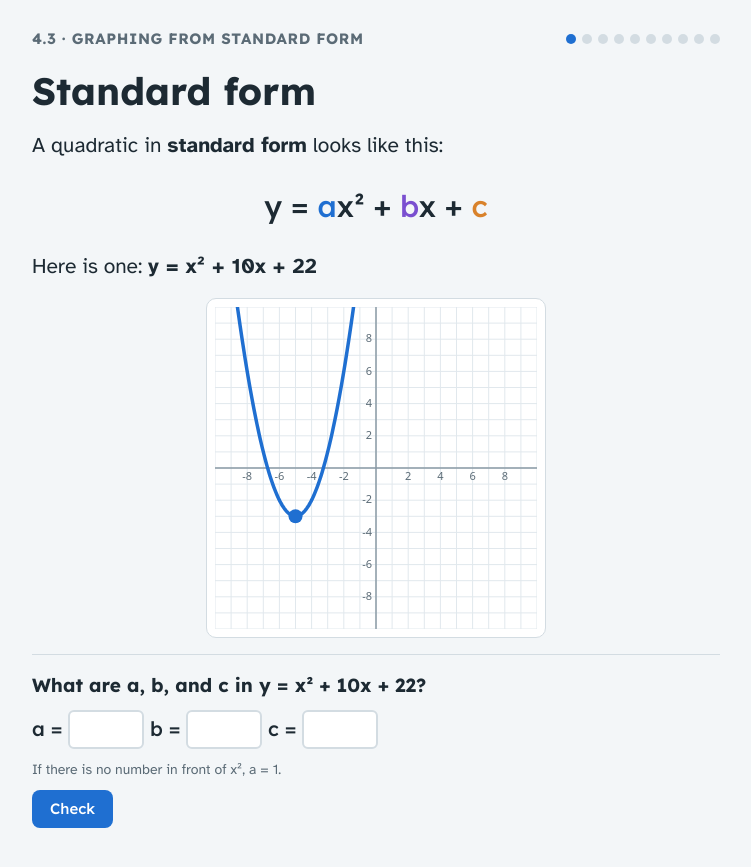
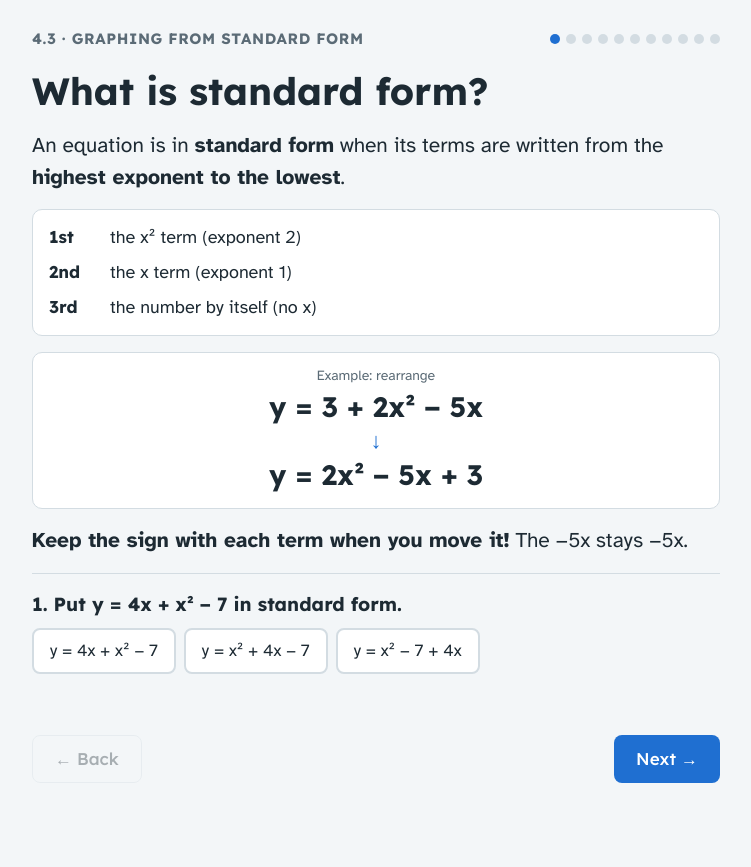
Before and after one commit to dgarvey-lang/4-3-Notes-Graphing-from-Standard-Form, a plain HTML site: page 4-3 Notes Graphing from Standard Form.html in a window 1280 px wide. Shown: the top 867 px of the page, without its empty margins (264-1015 px from the left). After the commit the page ends 839 px from the top, so only its background shows below. Drawn offline with Linux system fonts and the light colour scheme.

Commit message:
Add standard form ordering and a, b, c notes
Co-Authored-By: Claude Opus 5.5 <noreply@anthropic.com>
Claude-Session: https://claude.ai/code/session_01G57LkN1dFFSS8RMkY5UEMV

```diff
--- a/4-3 Notes Graphing from Standard Form.html
+++ b/4-3 Notes Graphing from Standard Form.html
@@ -139,6 +139,15 @@ html, body { overflow-x: clip; }
 .eq .bb { color: var(--up); }
 .eq .cc { color: var(--over); }
 .vread { font-family: var(--display); font-size: 20px; text-align: center; }
+.ex { background: var(--paper); border: 1px solid var(--line); border-radius: 10px; padding: 12px 16px; text-align: center; }
+.ex .eqline { font-family: var(--display); font-weight: 700; font-size: clamp(22px, 5vw, 28px); }
+.ex .arrow { font-size: 22px; color: var(--accent); line-height: 1.2; }
+.rule.abc b { min-width: 2em; font-size: 22px; }
+.rule.abc .ta { color: var(--accent); }
+.rule.abc .tb { color: var(--up); }
+.rule.abc .tc { color: var(--over); }
+.rule.abc span, .rule.order span { font-size: 18px; }
+.rule.order b { min-width: 3em; }
 </style>
 </head>
 <body>
@@ -309,10 +318,41 @@ function numCheck(el, html, answers, okMsg, badMsg, onRight) {
 }
 
 // ---------- steps ----------
+function stepOrder(el) {
+  el.innerHTML = `<h1 class="big">What is standard form?</h1>
+    <p class="big">An equation is in <b>standard form</b> when its terms are written from the <b>highest exponent to the lowest</b>.</p>
+    <div class="rule order">
+      <div><b>1st</b><span>the x² term (exponent 2)</span></div>
+      <div><b>2nd</b><span>the x term (exponent 1)</span></div>
+      <div><b>3rd</b><span>the number by itself (no x)</span></div>
+    </div>
+    <div class="ex">
+      <div class="small muted">Example: rearrange</div>
+      <div class="eqline">y = 3 + 2x² − 5x</div>
+      <div class="arrow">↓</div>
+      <div class="eqline">y = 2x² − 5x + 3</div>
+    </div>
+    <p class="big"><b>Keep the sign with each term when you move it!</b> The −5x stays −5x.</p>`;
+  window.__redraw = null;
+  const qs = [
+    ["1. Put y = 4x + x² − 7 in standard form.", ["y = 4x + x² − 7", "y = x² + 4x − 7", "y = x² − 7 + 4x"], "y = x² + 4x − 7", "x² first, then 4x, then −7."],
+    ["2. Put y = 6 − 3x² + 2x in standard form.", ["y = −3x² + 2x + 6", "y = 3x² + 2x + 6", "y = 2x − 3x² + 6"], "y = −3x² + 2x + 6", "The −3x² keeps its minus sign when it moves to the front."],
+    ["3. Put y = −8x + 5 + 2x² in standard form.", ["y = 2x² + 8x + 5", "y = 2x² + 5 − 8x", "y = 2x² − 8x + 5"], "y = 2x² − 8x + 5", "2x², then −8x, then +5."],
+  ];
+  const ask = i => { if (i < qs.length) question(el, qs[i][0], qs[i][1], qs[i][2], qs[i][3], () => ask(i + 1)); };
+  ask(0);
+}
+
 function stepStandard(el) {
-  el.innerHTML = `<h1 class="big">Standard form</h1>
+  el.innerHTML = `<h1 class="big">Finding a, b, and c</h1>
     <p class="big">A quadratic in <b>standard form</b> looks like this:</p>
     <div class="eq">y = <span class="a">a</span>x² + <span class="bb">b</span>x + <span class="cc">c</span></div>
+    <div class="rule abc">
+      <div><b class="ta">a</b><span>is the number in front of the <b>x²</b> term</span></div>
+      <div><b class="tb">b</b><span>is the number in front of the <b>x</b> term</span></div>
+      <div><b class="tc">c</b><span>is the last number (the number by itself)</span></div>
+    </div>
+    <p class="small muted">Make sure the equation is in standard form first! Keep the signs: in y = 2x² − 5x + 3, b = −5. No number in front of x² means a = 1. Just a minus sign means a = −1.</p>
     <p class="big">Here is one: <b>${stdHTML(1, 10, 22)}</b></p>
     <div class="graph mini"><canvas id="cv"></canvas></div>`;
   const cv = el.querySelector("#cv");
@@ -550,7 +590,7 @@ function stepEnd(el) {
 }
 
 const PROBS = [[1, 10, 22], [2, 4, 2], [-0.5, 4, -12], [-1, -6, -5]];
-const steps = [stepStandard, stepFormula, stepPlug, stepIntercept, stepRules,
+const steps = [stepOrder, stepStandard, stepFormula, stepPlug, stepIntercept, stepRules,
   ...PROBS.map((p, i) => el => problem(el, p, i === 0 ? "Example: graph it" : `Practice ${i} of ${PROBS.length - 1}: graph it`)), stepEnd];
 
 // ---------- stepper ----------
```
Also changed, not shown: 2 other files.
